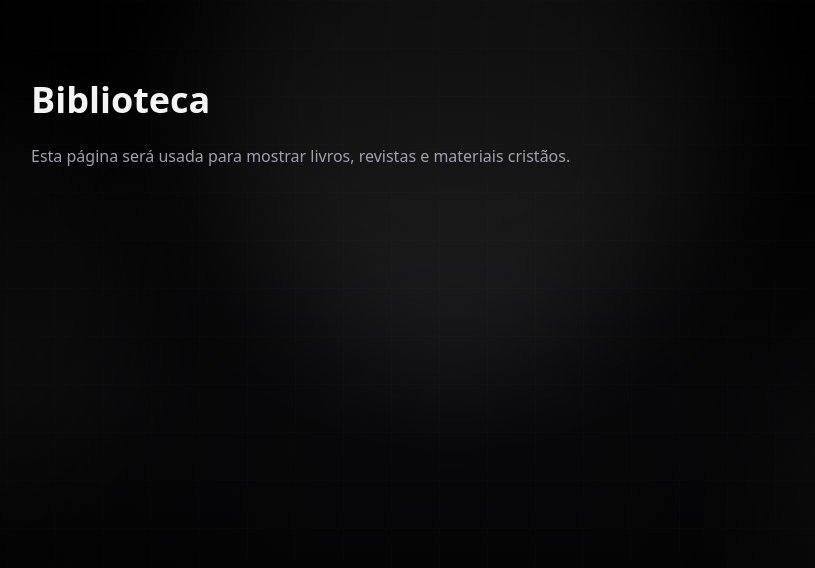
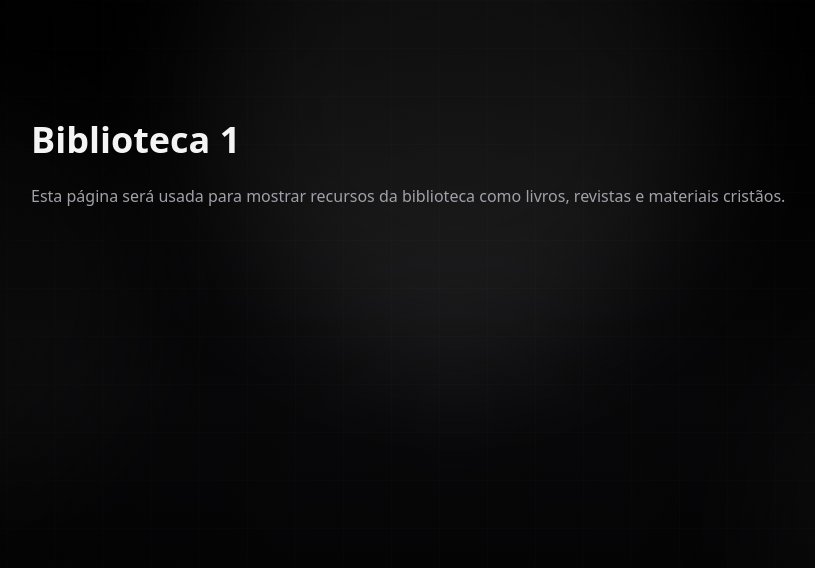
Before and after one commit to eliaslicojicacoma-spec/EverLight-Journal, a Next.js app: page /1/library/1 in a window 1280 px wide. Shown: the top 568 px of the page, without its empty margins (185-1000 px from the left). Built offline with nearby package versions, Linux system fonts and the light colour scheme; no server answers.

Commit message:
fix: remove merge markers in library slug page

```diff
--- a/src/app/[locale]/library/[slug]/page.tsx
+++ b/src/app/[locale]/library/[slug]/page.tsx
@@ -7,11 +7,12 @@ type Props = {
 
 export default function LibrarySlugPage({ params }: Props) {
   return (
-    <main className="max-w-4xl mx-auto px-6 py-10">
-      <h1 className="text-4xl font-bold mb-6">Biblioteca</h1>
+    <main className="max-w-4xl mx-auto px-6 py-20">
+      <h1 className="text-4xl font-bold mb-6">Biblioteca {params.slug}</h1>
 
       <p className="text-zinc-400">
-        Esta página será usada para mostrar livros, revistas e materiais cristãos.
+        Esta página será usada para mostrar recursos da biblioteca como livros,
+        revistas e materiais cristãos.
       </p>
     </main>
   );
```
